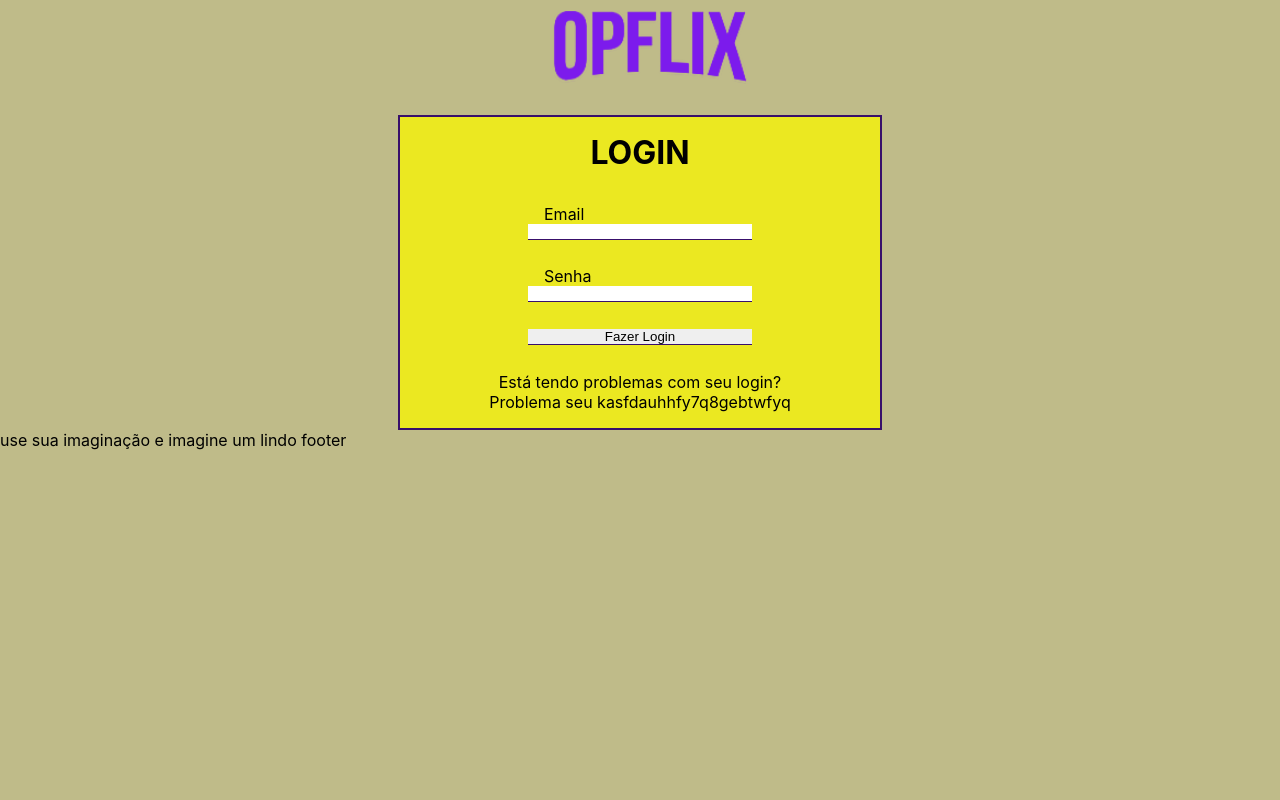
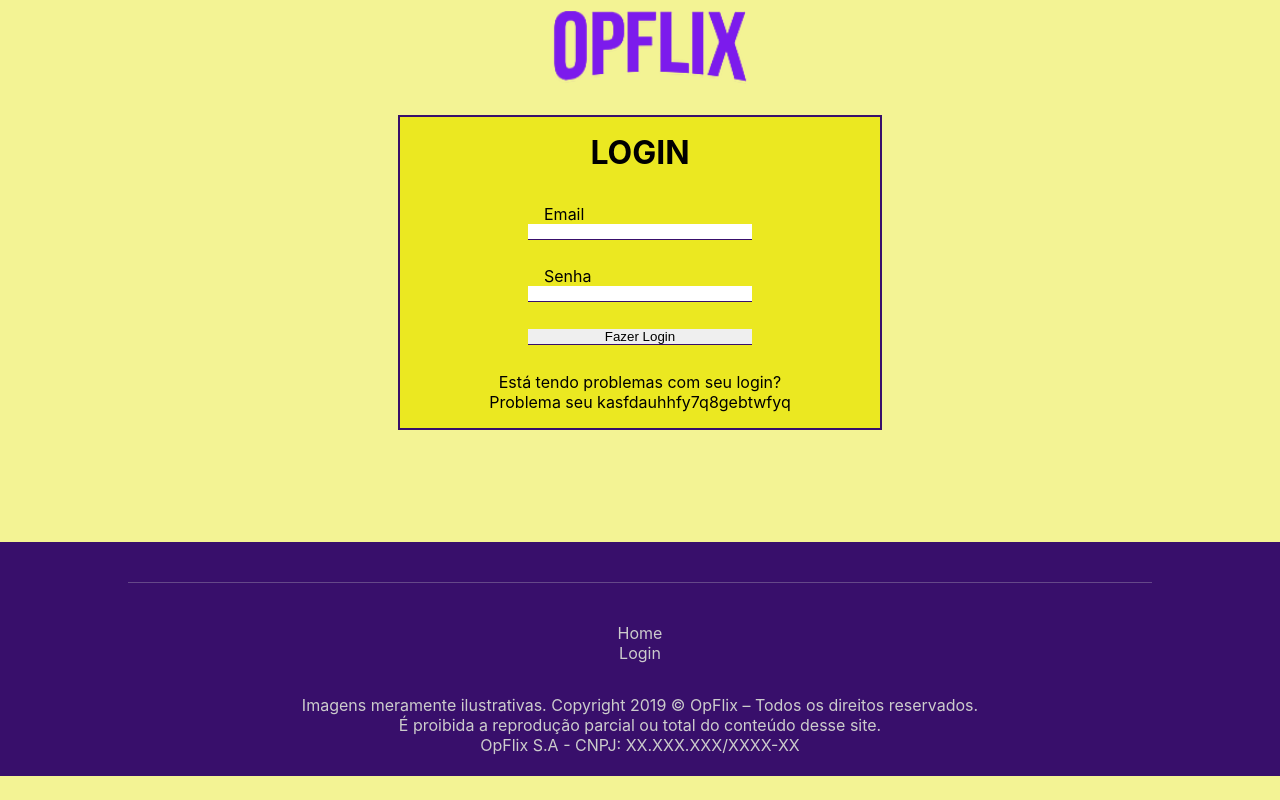
Before and after one commit to Scapin-Raul/2s2019-t2-sprint-3-frontend-OpFlix, a React (Create React App) app in the folder opflix/: page /login in a window 1280 px wide. Built offline with nearby package versions, Linux system fonts and the light colour scheme.

Commit message:
inicio da pag de admin

```diff
--- a/opflix/src/components/Footer/Footer.css
+++ b/opflix/src/components/Footer/Footer.css
@@ -0,0 +1,35 @@
+#footer__div--background{
+    background: #380f6b;
+    /* position: fixed; */
+    /* left: 0%;
+    right: 0%; */
+}
+#footer__footer{
+    /* background: #ebe821; */
+    margin: 0 auto;
+    /* margin-top: 5em; */
+    padding-bottom: 1.35em;
+    padding-top: 2.5em;
+    text-align: center;
+    width: 80%;
+    color: #ccc;
+}
+
+#footer__footer ul{
+    list-style-type: none;
+}
+
+#footer_ul--direitos{
+    margin-top: 2em;
+}
+.footer__footer--link{
+    color: #ccc;
+    text-decoration: none;
+}
+
+#footer__footer--enfeite{
+    width: 100%;
+    border-top: 1px solid #cccccc4d;
+    margin-bottom: 2.5em;
+
+}
--- a/opflix/src/components/Footer/Footer.js
+++ b/opflix/src/components/Footer/Footer.js
@@ -7,9 +7,18 @@ class Footer extends Component{
 
     render(){
         return(
-            <footer>
-                <p>use sua imaginação e imagine um lindo footer</p>
-            </footer>
+            <div id="footer__div--background">
+                <footer id="footer__footer">
+
+                    <div id="footer__footer--enfeite"></div>
+
+                    <ul>
+                        <li><Link to="/" className="footer__footer--link">Home</Link></li>
+                        <li><Link to="/login" className="footer__footer--link">Login</Link></li>
+                        <li id="footer_ul--direitos">Imagens meramente ilustrativas. Copyright 2019 © OpFlix – Todos os direitos reservados. <br/> É proibida a reprodução parcial ou total do conteúdo desse site. <br/> OpFlix S.A - CNPJ: XX.XXX.XXX/XXXX-XX</li>
+                    </ul>
+                </footer>
+            </div>
         );
     }
 }
--- a/opflix/src/components/Header/Header.css
+++ b/opflix/src/components/Header/Header.css
@@ -14,3 +14,6 @@ h1{
     font-weight: bold;
     color: #7c21eb;
 }
+#login_nav--a:hover{
+    cursor: pointer;
+}
--- a/opflix/src/components/Header/Header.js
+++ b/opflix/src/components/Header/Header.js
@@ -4,15 +4,39 @@ import Logo from '../../assets/img/kkkkkkkkkkkkkklogo.png'
 import './Header.css'
 
 class Header extends Component{
+    constructor(){
+        super();
+        this.state = {
+          token: localStorage.getItem('usuario-token')
+        }
+      }
 
+    loginLogado = () => {
+        if(this.state.token != null){
+            return(
+                <Link id='login_nav--a' onClick={this.deslogar} >Deslogar</Link>
+                // <button id='login_nav--a' onClick={this.deslogar()} value="Deslogar"/>
+                );
+            }
+            else{
+                return(
+                    <Link id='login_nav--a' to="/login">Login</Link>
+                    );
+            }
+    }
+
+    deslogar = () =>{
+        // console.log("oi");
+        localStorage.removeItem("usuario-token");
+        window.location.reload();
+    }
 
     render(){
         return(
             <header>
                 <nav>
                     <Link to="/"><img src={Logo} alt="opflix_logo"/></Link>
-                    {/* <a  onClick={this.redirecionar}>Login</a> */}
-                    <Link id='login_nav--a' to="/login">Login</Link>
+                    {this.loginLogado()}
                 </nav>
                 <h1>OPFLIX</h1>
             </header>
--- a/opflix/src/index.js
+++ b/opflix/src/index.js
@@ -3,6 +3,7 @@ import ReactDOM from 'react-dom';
 import './index.css';
 import App from './pages/Home/App';
 import Login from './pages/Login/Login';
+import Admin from './pages/Admin/Admin';
 import NaoEncontrado from './pages/NaoEncontrado/NaoEncontrado';
 
 
@@ -32,6 +33,7 @@ const routing = (
             <Switch>
                 <Route exact path="/" component={App}/>
                 <Route path="/login" component={Login}/>
+                <Route path="/admin" component={Admin}/>
                 <Route component={NaoEncontrado} />
             </Switch>
         </div>
--- /dev/null
+++ b/opflix/src/pages/Admin/Admin.js
@@ -0,0 +1,23 @@
+import React,{Component} from 'react';
+import './Admin.css';
+import {Link} from 'react-router-dom';
+import Topo from '../../components/Header/Header'
+import Rodape from '../../components/Footer/Footer'
+
+
+class Admin extends Component{
+
+    constructor(){
+        super();
+    }
+
+    render(){
+        return(
+            <div className="App">
+                <Topo/>
+                <Rodape/>
+            </div>
+        )
+    }
+}
+export default Admin;
--- a/opflix/src/pages/Home/App.css
+++ b/opflix/src/pages/Home/App.css
@@ -28,7 +28,7 @@ h2{
 }
 
 #sec_lanc{
-  background: #f1ea93;
+  background: #f3f394;
 }
 
 #lancamentos{
@@ -76,3 +76,8 @@ h2{
 .home__filtros_individual{
   margin-top: 2em;
 }
+
+#home__filtros--erro{
+  font-size: 0.8em;
+  color: #ebe821;
+}
--- a/opflix/src/pages/Home/App.js
+++ b/opflix/src/pages/Home/App.js
@@ -16,15 +16,25 @@ class  App extends Component{
     }
   }
 
-  adicionarLancamentos = (data) =>{
-    if(data.length == 0){
-      //MENSAGEM DE ERRO
+  adicionarLancamentos = (data, num) =>{
+    const pErro = document.querySelector("#home__filtros--erro");
+
+    if(data.mensagem === "Não há titulos nesta plataforma."){
+      this.buscarTitulosPadrao(1);
+      pErro.innerHTML = "Não há titulos nesta plataforma.";
+    }
+    else if(data.mensagem === "Você não favoritou nenhum título"){
+      this.buscarTitulosPadrao(1);
+      pErro.innerHTML = "Você não favoritou nenhum título.";
     }
     else{
       this.setState({listaLancamento: data})
+      if(num !== 1){
+        pErro.innerHTML = "";
       }
-    // console.log(this.state.listaLancamento)
     }
+  }
+
   adicionarPlataformas = (data) =>{
     this.setState({listaPlataformas: data})
     // console.log(this.state.listaPlataformas)
@@ -36,16 +46,20 @@ class  App extends Component{
     return [days[2].toString() +'/'+ days[1].toString()+'/'+ days[0].toString()];
   }
 
+  buscarTitulosPadrao = (num) =>{
+    fetch('http://localhost:5000/api/Titulos/')
+    .then(response => response.json())
+    .then(data => this.adicionarLancamentos(data,num))
+    .catch(error => console.log(error));
+  }
+
   componentDidMount(){
     fetch('http://localhost:5000/api/Plataformas')
     .then(response => response.json())
     .then(data => this.adicionarPlataformas(data))
     .catch(error => console.log(error));
 
-    fetch('http://localhost:5000/api/Titulos/')
-    .then(response => response.json())
-    .then(data => this.adicionarLancamentos(data))
-    .catch(error => console.log(error));
+    this.buscarTitulosPadrao();
   }
 
   buscarPorPlataforma = (e) =>{
@@ -62,10 +76,7 @@ class  App extends Component{
       .catch(error => console.log(error));
     }
     else{
-      fetch('http://localhost:5000/api/Titulos/')
-      .then(response => response.json())
-      .then(data => this.adicionarLancamentos(data))
-      .catch(error => console.log(error));
+      this.buscarTitulosPadrao();
     }
   }
 
@@ -86,6 +97,7 @@ class  App extends Component{
   }
 
   favoritar = (idTitulo) =>{
+    if(this.state.token != null){
       const url = "http://localhost:5000/api/Usuarios/favoritos/"+idTitulo;
       // console.log(url)
 
@@ -101,10 +113,20 @@ class  App extends Component{
       .then(data => this.definirLogin(data))
       .catch(error => console.log(error));
     }
+    else{
+      const pErro = document.querySelector("#home__filtros--erro");
+      pErro.innerHTML = "Você deve estar logado para favoritar um titulo.";
+
+    }
+  }
 
   buscarFavoritos = (e) =>{
+    var valorCheckbox = document.querySelector("#home__fav--checkbox").checked;
+
+    if(valorCheckbox){
+    const pErro = document.querySelector("#home__filtros--erro");
+
       if(this.state.token != null){
-
         const url = "http://localhost:5000/api/Usuarios/favoritos"
 
         fetch(url,{
@@ -117,10 +139,15 @@ class  App extends Component{
         .then(response => response.json())
         .then(data => this.adicionarLancamentos(data))
         .catch(error => console.log(error));
+        pErro.innerHTML = "";
 
       }
       else{
-      console.log('b')
+        pErro.innerHTML = "Você deve estar logado para usar esta opção.";
+
+      }
+    }else{
+      this.buscarTitulosPadrao();
     }
   }
 
@@ -139,6 +166,8 @@ class  App extends Component{
           <div id='filtros'>
 
             <h3 id="home__filtros--h3">Filtrar por:</h3>
+              <p id="home__filtros--erro"></p>
+
 
             <div id="home__div--plat" className="home__filtros_individual">
 
@@ -161,8 +190,8 @@ class  App extends Component{
             </div>
 
             <div id="home__div--fav" className="home__filtros_individual">
-              <label for="fav">Favoritos:</label> <br/>
-              <button name="fav" onClick={this.buscarFavoritos}>Buscar</button>
+              <label for="fav">Buscar por favoritos:</label> <br/>
+              <input type="checkbox" name="fav" id="home__fav--checkbox" onChange={this.buscarFavoritos}/>
             </div>
 
           </div>
@@ -171,7 +200,7 @@ class  App extends Component{
         <section id='sec_lanc'>
 
           <h2>Confira os últimos lançamentos do mundo cinematográfico!</h2>
-          <p id="home__section--erro"></p>
+          <p id="home__titulos--erro"></p>
           <div id="lancamentos">
 
               {
--- a/opflix/src/pages/Login/Login.css
+++ b/opflix/src/pages/Login/Login.css
@@ -3,14 +3,14 @@
     margin: 0;
 }
 body{
-    background: #bfbb89;
+    background: #f3f394;
 }
 
 .centro {
     display: block;
     margin-left: auto;
     margin-right: auto;
-    background: #bfbb89;
+    background: #f3f394;
 }
 
 #login__div--nav{
@@ -33,7 +33,7 @@ h1{
 }
 
 #login__div--section p{
-    color: black;
+    /* color: black; */
     font-size: 1em;
 }
 
@@ -44,6 +44,7 @@ h1{
     text-align: center;
     border: 2px solid #380f6b;
     padding: 1em;
+    margin-bottom: 7em;
 }
 
 #login__div--section form{
@@ -65,3 +66,8 @@ h1{
     margin-left: 8em;
     text-align: left;
 }
+
+#login__form--mensagemErro{
+    text-decoration: underline;
+    color: rgb(200, 0, 0);
+}
--- a/opflix/src/pages/Login/Login.js
+++ b/opflix/src/pages/Login/Login.js
@@ -22,7 +22,8 @@ class Login extends Component{
             this.props.history.push('/');
         }
         else{
-
+            const mensagemErro = document.querySelector("#login__form--mensagemErro");
+            mensagemErro.innerHTML = "Email ou senha inválidos";
         }
 
     }
@@ -59,7 +60,7 @@ class Login extends Component{
                     <h2>LOGIN</h2>
 
                     <form>
-                        <p id="mensagemErro"></p>
+                        <p id="login__form--mensagemErro"></p>
                         <label className="label"  for="email">Email</label>
                         <input type="text" id="email" name="email" onChange={this.atualizarInputs}/>
                         <label className="label" for="senha">Senha</label>
```
Also changed, not shown: opflix/src/pages/Admin/Admin.css (added). Lines whose indentation alone changed are shown as unchanged.
